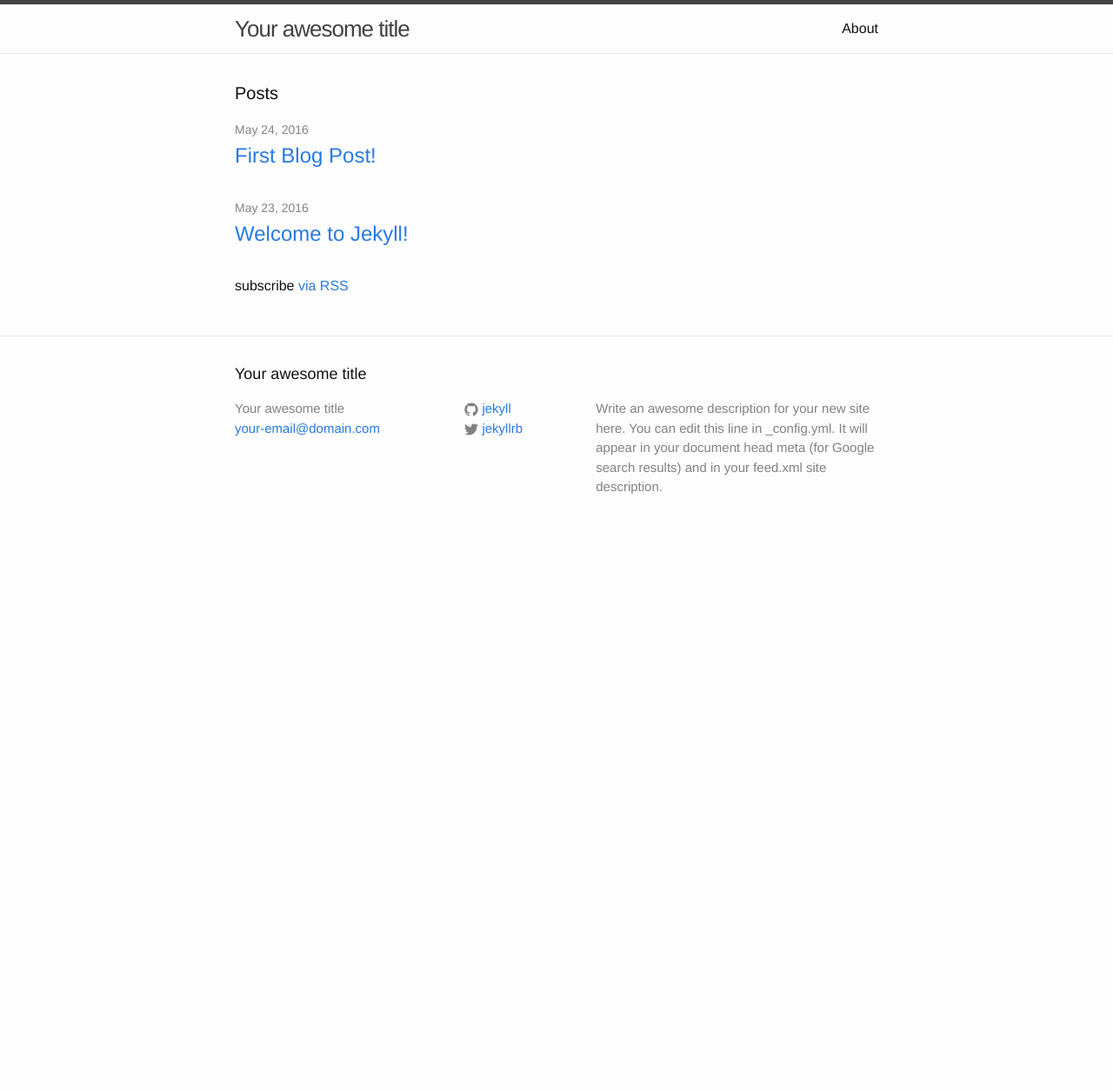
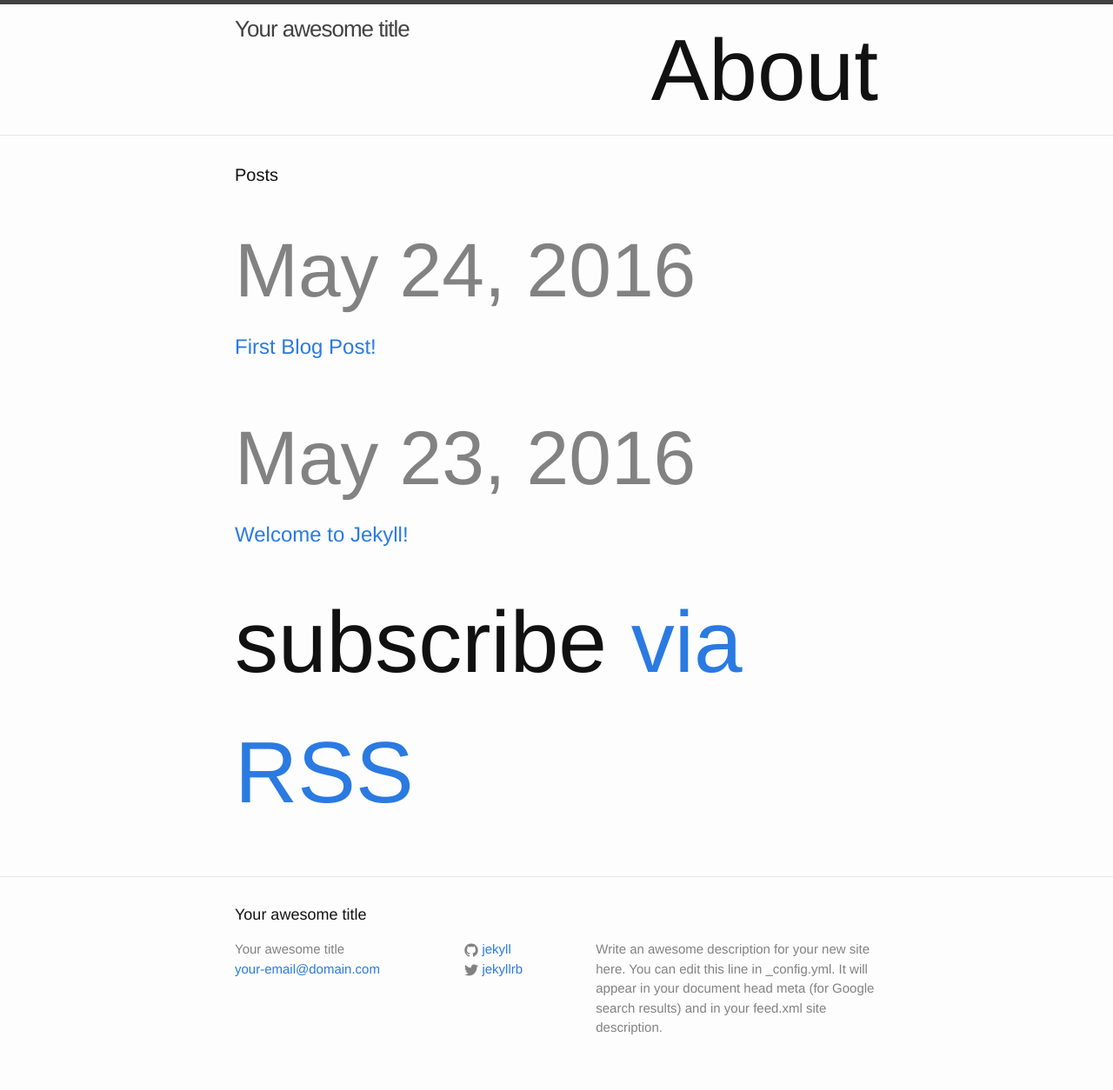
Before and after one commit to aheitzen/alexa-jekyll-blog, a Jekyll site: the page built from index.html, in a window 1280 px wide. Shown: the whole page at 87% size. Built offline with Jekyll 4.4.1, drawn with Linux system fonts in a browser that asks for light colours; before the commit the page ends 900 px from its top, so only the background shows below that.

Commit message:
test 100

```diff
--- a/_config.yml
+++ b/_config.yml
@@ -13,7 +13,7 @@ description: > # this means to ignore newlines until "baseurl:"
   line in _config.yml. It will appear in your document head meta (for
   Google search results) and in your feed.xml site description.
 baseurl: "/alexa-jekyll-blog" # the subpath of your site, e.g. /blog
-url: "http://yourdomain.com" # the base hostname & protocol for your site
+url: "http://aheitzen.github.io/" # the base hostname & protocol for your site
 twitter_username: jekyllrb
 github_username:  jekyll
 
--- a/css/main.scss
+++ b/css/main.scss
@@ -7,7 +7,7 @@
 
 // Our variables
 $base-font-family: "Helvetica Neue", Helvetica, Arial, sans-serif;
-$base-font-size:   16px;
+$base-font-size:   100px;
 $base-font-weight: 400;
 $small-font-size:  $base-font-size * 0.875;
 $base-line-height: 1.5;
```
